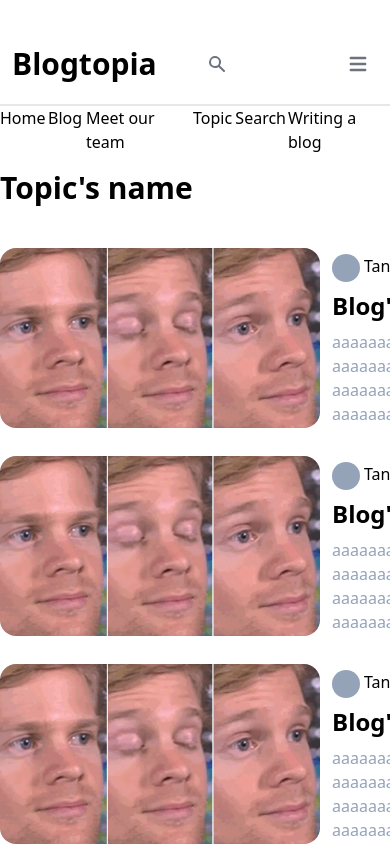
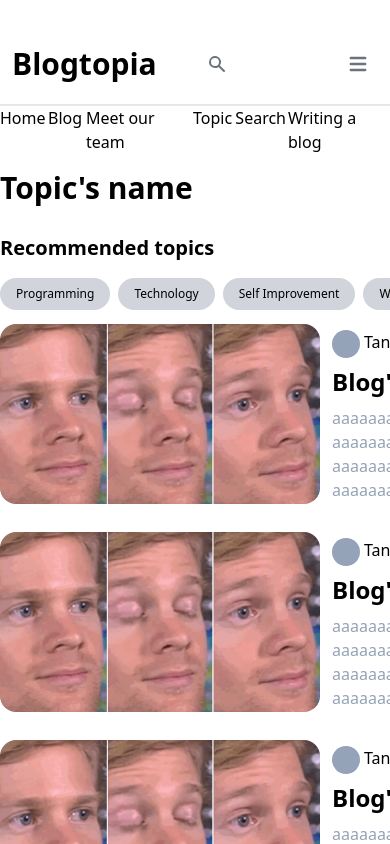
Before and after one commit to Lostjerome/PROJECT2-SEC-1-BLOGTOPIA, a Vue app: page /topic/1 in a window 390 px wide. Shown: the top 844 px of the page. Built offline with nearby package versions, Linux system fonts and the light colour scheme.

Commit message:
:white_check_mark: update responsive same as home page

```diff
--- a/src/views/Search.vue
+++ b/src/views/Search.vue
@@ -3,35 +3,54 @@ import Blog from "../components/Blog.vue";
 </script>
 <template>
   <!-- body -->
-  <div class="mt-4 max-w-6xl  m-auto">
+  <div class="mt-4 max-w-6xl m-auto">
     <h1 class=" font-bold text-3xl text-gray-500">Result for <span class="text-black">“Search word”</span></h1>
 
     <!-- content -->
-    <div class=" flex flex-rows mt-7">
+    <div class=" flex flex-col md:flex-row-reverse mt-7 w-full">
+
+      <!-- Recommended topics -->
+      <!-- Pui's code -->
+      <div class="md:w-2/5 md:p-5">
+        <div class="md:bg-gray-200 rounded-2xl md:p-6">
+          <div>
+            <h2 class="font-bold text-xl mb-4">Recommended&nbsp;topics</h2>
+          </div>
+          <div class="flex md:flex-wrap gap-2 items-center">
+            <div class="bg-gray-300 rounded-full p-2 px-4 text-center w-fit text-xs">Programming</div>
+            <div class="bg-gray-300 rounded-full p-2 px-4 text-center w-fit text-xs">Technology</div>
+            <div class="bg-gray-300 rounded-full p-2 px-4 text-center w-fit text-xs">Self&nbsp;Improvement</div>
+            <div class="bg-gray-300 rounded-full p-2 px-4 text-center w-fit text-xs">Writing</div>
+            <div class="bg-gray-300 rounded-full p-2 px-4 text-center w-fit text-xs">Relationships</div>
+          </div>
+        </div>
+      </div>
+
+      <!-- Khing's code -->
+      <!-- <div class="md:p-5">
+          <div class="h-fit rounded-2xl md:bg-gray-200 md:p-6">
+            <h1 class=" font-bold  text-xl mb-4">Recommended&nbsp;topics</h1>
+            <div class=" flex gap-3 items-center md:flex-wrap">
+                <a href="Programming"     class=" bg-gray-300 rounded-full w-fit pl-3 pr-3 p-2 text-center text-xs hover:bg-slate-400">Programming</a>
+                <a href="Technology"      class=" bg-gray-300 rounded-full w-fit pl-3 pr-3 p-2 text-center text-xs hover:bg-slate-400">Technology</a>
+                <a href="SelfImprovement" class=" bg-gray-300 rounded-full w-fit pl-3 pr-3 p-2 text-center text-xs hover:bg-slate-400">Self&nbsp;Improvement</a>
+                <a href="Writing"         class=" bg-gray-300 rounded-full w-fit pl-3 pr-3 p-2 text-center text-xs hover:bg-slate-400">Writing</a>
+                <a href="Relationships"   class=" bg-gray-300 rounded-full w-fit pl-3 pr-3 p-2 text-center text-xs hover:bg-slate-400">Relationships</a>
+            </div>
+          </div>
+      </div> -->
       <!-- Blog-list -->
-      <div>
+
+      <div class="md:mr-40">
           <Blog :isList="true"/>
           <Blog :isList="true"/>
           <Blog :isList="true"/>
           <Blog :isList="true"/>
           <Blog :isList="true"/>
       </div>
-      <!-- Recommended topics -->
-      <div class="w-2/5 hidden md:block p-5 ml-40">
-        <div class="bg-gray-200 rounded-2xl p-6 hidden md:block">
-          <div>
-            <h2 class="font-bold text-xl mb-4">Recommended topics</h2>
-          </div>
-          <div class="flex flex-wrap gap-2">
-            <div class="bg-gray-300 rounded-full p-2 px-4 text-center w-fit text-xs">Programming</div>
-            <div class="bg-gray-300 rounded-full p-2 px-4 text-center w-fit text-xs">Technology</div>
-            <div class="bg-gray-300 rounded-full p-2 px-4 text-center w-fit text-xs">Self Improvement</div>
-            <div class="bg-gray-300 rounded-full p-2 px-4 text-center w-fit text-xs">Writing</div>
-            <div class="bg-gray-300 rounded-full p-2 px-4 text-center w-fit text-xs">Relationships</div>
-          </div>
-        </div>
-      </div>
-    </div>
+
+
 
   </div>
+</div>
 </template>
--- a/src/views/Topic.vue
+++ b/src/views/Topic.vue
@@ -3,35 +3,50 @@ import Blog from "../components/Blog.vue";
 </script>
 <template>
   <!-- body -->
-  <div class="mt-4 max-w-6xl  m-auto">
+  <div class="mt-4 max-w-6xl m-auto">
     <h1 class=" font-bold text-3xl">Topic's name</h1>
 
     <!-- content -->
-    <div class=" flex flex-rows mt-7">
+    <div class=" flex flex-col md:flex-row-reverse mt-7 w-full">
+
+      <!-- Recommended topics -->
+      <!-- Pui's code -->
+      <div class="md:w-2/5 md:p-5">
+        <div class="md:bg-gray-200 rounded-2xl md:p-6">
+          <div>
+            <h2 class="font-bold text-xl mb-4">Recommended&nbsp;topics</h2>
+          </div>
+          <div class="flex md:flex-wrap gap-2 items-center">
+            <div class="bg-gray-300 rounded-full p-2 px-4 text-center w-fit text-xs">Programming</div>
+            <div class="bg-gray-300 rounded-full p-2 px-4 text-center w-fit text-xs">Technology</div>
+            <div class="bg-gray-300 rounded-full p-2 px-4 text-center w-fit text-xs">Self&nbsp;Improvement</div>
+            <div class="bg-gray-300 rounded-full p-2 px-4 text-center w-fit text-xs">Writing</div>
+            <div class="bg-gray-300 rounded-full p-2 px-4 text-center w-fit text-xs">Relationships</div>
+          </div>
+        </div>
+      </div>
+      <!-- Khing's code -->
+      <!-- <div class="h-fit rounded-xl  w-2/5  md:bg-slate-200 md:p-6">
+        <h1 class=" font-bold text-xl mb-4">Recommended&nbsp;topics</h1>
+        <div class=" flex gap-3 items-center md:flex-wrap">
+            <a href="Programming"     class=" bg-gray-300 rounded-full w-fit pl-3 pr-3 p-2 text-center text-xs hover:bg-slate-400">Programming</a>
+            <a href="Technology"      class=" bg-gray-300 rounded-full w-fit pl-3 pr-3 p-2 text-center text-xs hover:bg-slate-400">Technology</a>
+            <a href="SelfImprovement" class=" bg-gray-300 rounded-full w-fit pl-3 pr-3 p-2 text-center text-xs hover:bg-slate-400">Self&nbsp;Improvement</a>
+            <a href="Writing"         class=" bg-gray-300 rounded-full w-fit pl-3 pr-3 p-2 text-center text-xs hover:bg-slate-400">Writing</a>
+            <a href="Relationships"   class=" bg-gray-300 rounded-full w-fit pl-3 pr-3 p-2 text-center text-xs hover:bg-slate-400">Relationships</a>
+        </div>
+      </div> -->
       <!-- Blog-list -->
-      <div>
+
+      <div class="md:mr-40">
           <Blog :isList="true"/>
           <Blog :isList="true"/>
           <Blog :isList="true"/>
           <Blog :isList="true"/>
           <Blog :isList="true"/>
       </div>
-      <!-- Recommended topics -->
-      <div class="w-2/5 hidden md:block p-5 ml-40">
-        <div class="bg-gray-200 rounded-2xl p-6 hidden md:block">
-          <div>
-            <h2 class="font-bold text-xl mb-4">Recommended topics</h2>
-          </div>
-          <div class="flex flex-wrap gap-2">
-            <div class="bg-gray-300 rounded-full p-2 px-4 text-center w-fit text-xs">Programming</div>
-            <div class="bg-gray-300 rounded-full p-2 px-4 text-center w-fit text-xs">Technology</div>
-            <div class="bg-gray-300 rounded-full p-2 px-4 text-center w-fit text-xs">Self Improvement</div>
-            <div class="bg-gray-300 rounded-full p-2 px-4 text-center w-fit text-xs">Writing</div>
-            <div class="bg-gray-300 rounded-full p-2 px-4 text-center w-fit text-xs">Relationships</div>
-          </div>
-        </div>
-      </div>
-    </div>
+
 
   </div>
+</div>
 </template>
```
